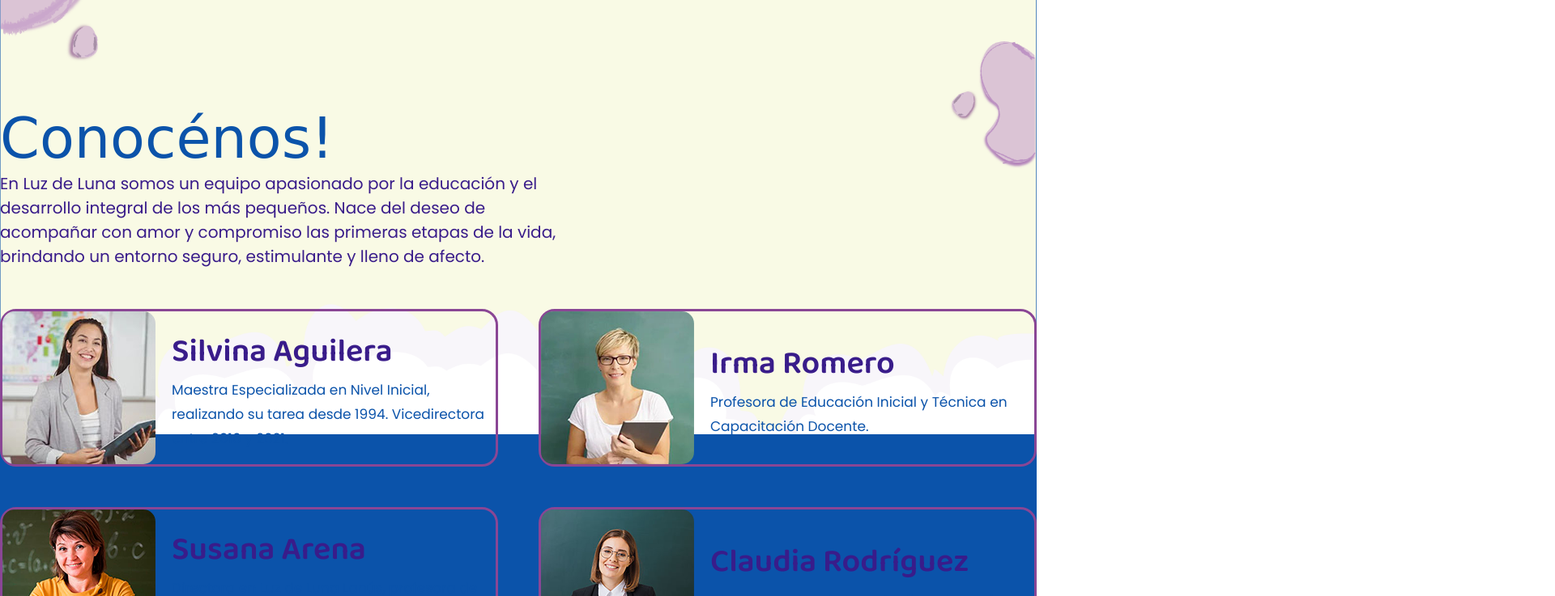
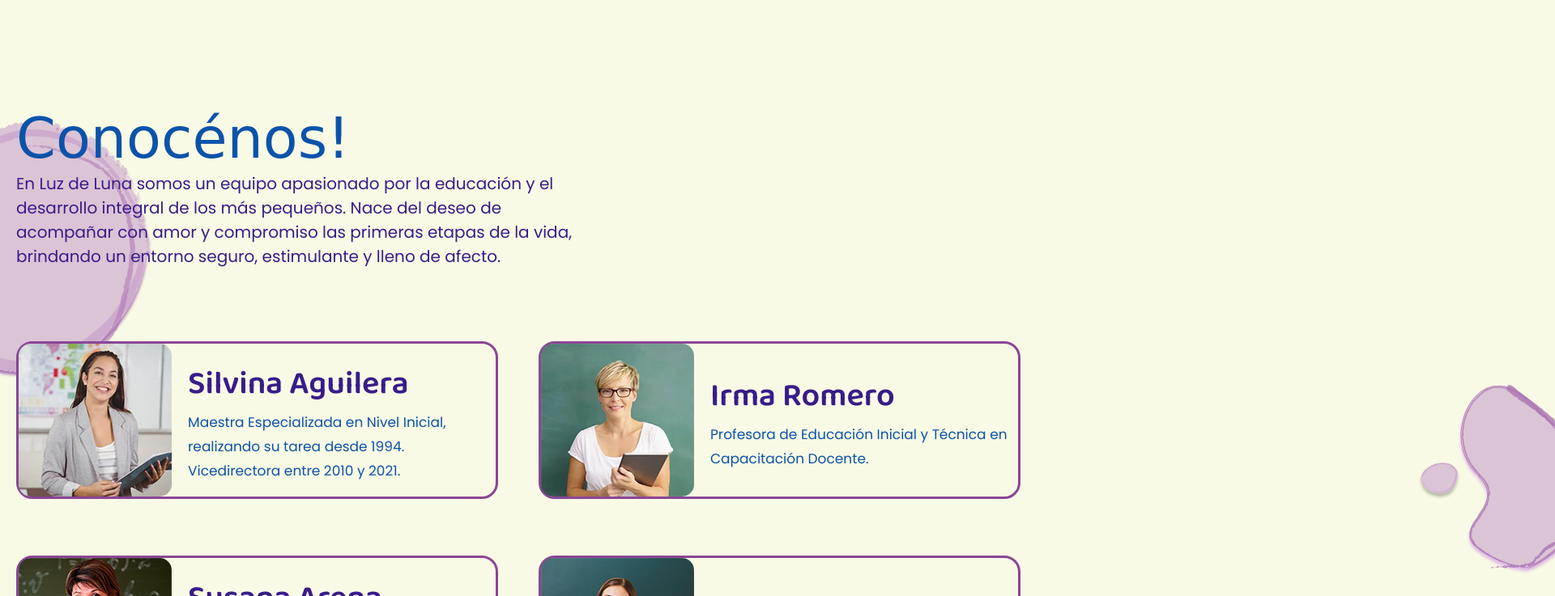
Before and after one commit to Compu3Unla/luz-de-luna-jardin-2025-1, a plain HTML site: page index.html in a window 1280 px wide. Shown: the part 1440-2177 px from the top of the page at 81% size, 1920 px wide, since content can reach past the window. Drawn offline with Linux system fonts and the light colour scheme; a web font is replaced by a local one.

Commit message:
mini cambio

```diff
--- a/estilos.css
+++ b/estilos.css
@@ -40,7 +40,6 @@ h3 {
   font-weight: 500;
 }
 
-
 h4 {
   font-family: 'Poppins', sans-serif;
   font-weight: 400;
@@ -82,13 +81,12 @@ img {
   border-radius: 20px;
   padding: 40px;
   max-width: 1300px;
-  margin: 0 auto;
-  margin-bottom: 80px;
-  margin-top: 150px;
+  margin: 150px auto 80px auto;
 }
 
 .texto-jardin {
   max-width: 640px;
+  margin: 0 auto;
 }
 
 
@@ -97,6 +95,7 @@ img {
   gap: 20px;
   border: 3px solid #8A4695;
   border-radius: 20px;
+  margin-bottom: 20px;
 }
 
 .docentes {
@@ -105,14 +104,17 @@ img {
   gap: 50px;
   max-width: 1380px;
   margin: 0 auto;
-  padding-top: 80px;
-  padding-bottom: 90px;
+  padding: 80px 20px 120px 20px;
 }
 
 .intro-docentes {
   grid-column: 1 / -1;
   max-width: 700px;
+  margin: 0 0 40px 0;
+  text-align: left;
 }
+
+
 
 .texto {
   display: flex;
@@ -120,23 +122,21 @@ img {
   justify-content: center;
 }
 
-.fondo-amarillo {
+.fondo-fijo {
   position: absolute;
+  top: 0;
+  left: 0;
   z-index: -1;
+  width: auto;
+  height: auto;
 }
 
-.fondo-amarillo img {
-  width: 100%;
-  height: auto;
-  display: block;
-  border-radius: 0%;
-}
 
-.main-index {
-  background-color: #0B53AA;
+.body-index {
+  margin: 0;
+  padding: 0;
+  overflow-x: hidden;
   position: relative;
-  z-index: 0;
-  padding-bottom: 150px;
 }
 
 /* cierro main*/
--- a/index.html
+++ b/index.html
@@ -13,7 +13,7 @@
   <link rel="stylesheet" href="estilos.css" />
 </head>
 
-<body>
+<body class="body-index">
 <header class="header-index">
   <a href="index.html" class="nav-button active">INICIO</a>
   <a href="contacto.html" class="nav-button">CONTACTO</a>
@@ -22,8 +22,9 @@
 </header>
 
 
-<main class="main-index">
+<main>
 
+<img src="img/fondo-index.png" alt="fondo ilustrado del jardín" class="fondo-fijo">
 
   <section id="presentación">
     <img src="img/logo-luz-de-luna-index.png" alt="logo de luz de luna, fusión entre luna y tobogán" width="291" height="248">
@@ -31,10 +32,6 @@
     <h4>Jardín maternal y de infantes</h4>
   </section>
 
-
-<section class="fondo-amarillo">
-  <img src="img/background-amarillo-index.png" alt="Fondo decorativo colo amarillo con elementos violetas" width="1920" height="1733">
-</section>
 
 
 <section class="jardin-section">
```
Also changed, not shown: img/fondo-index.png (added).
